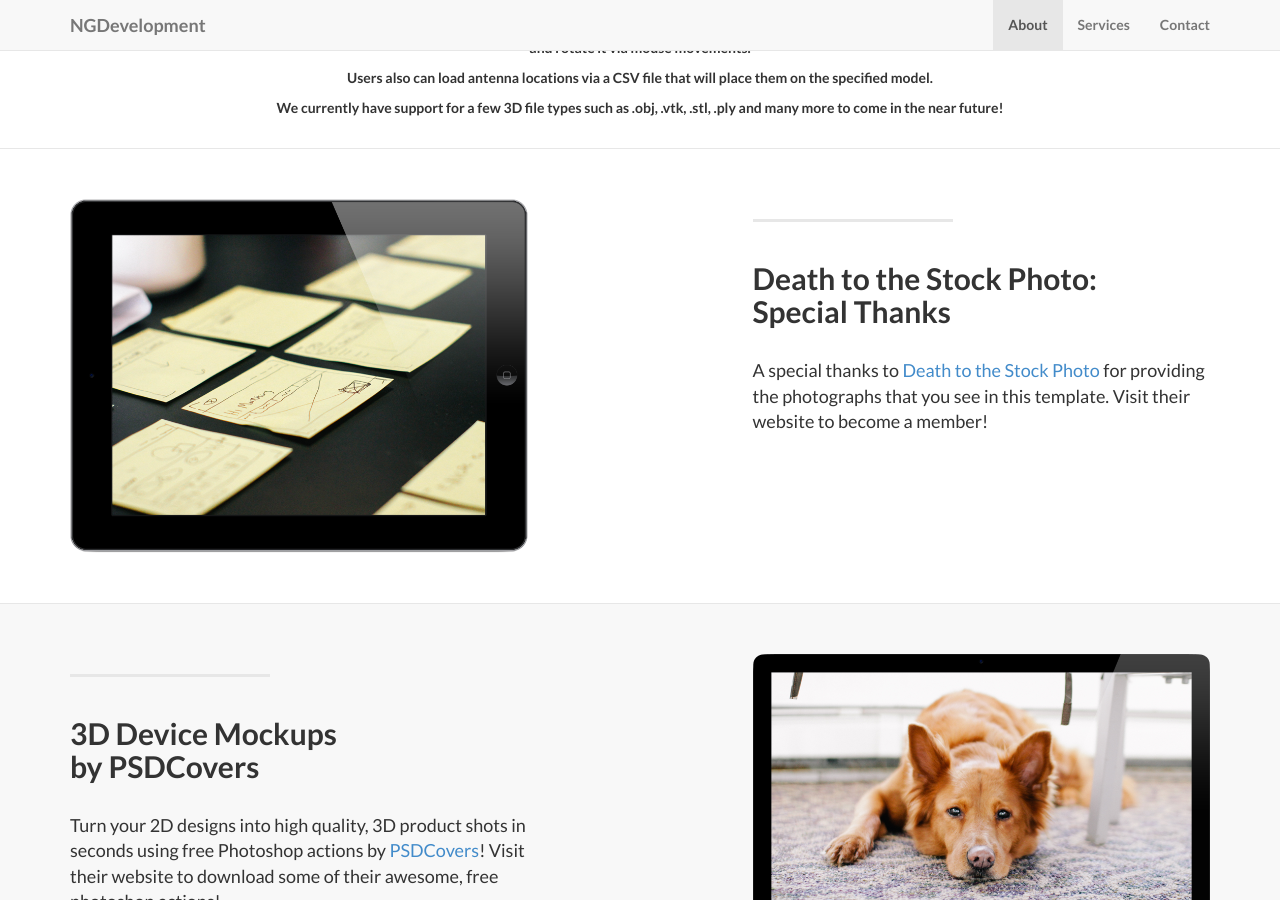
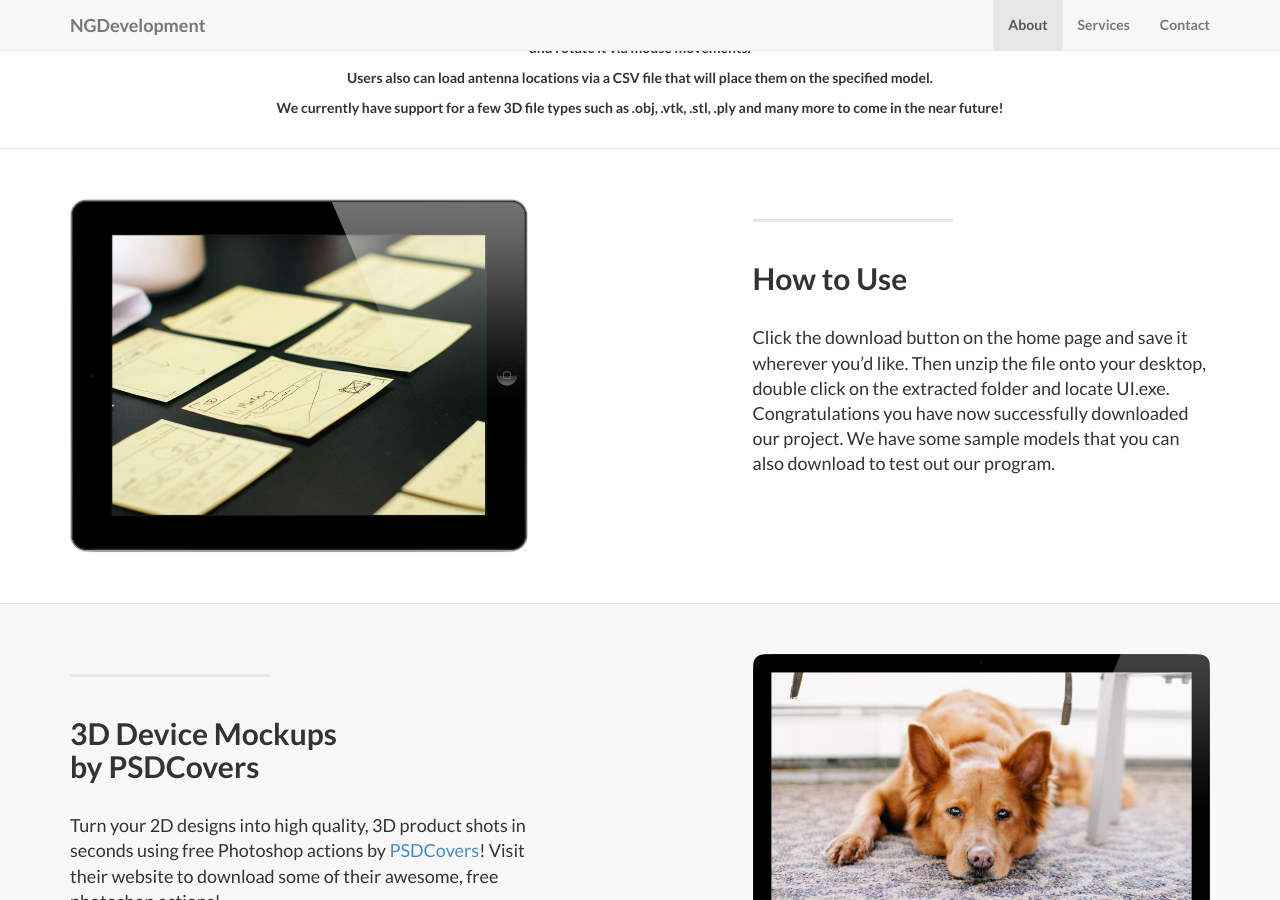
Before and after one commit to NG-Development/NGDevelopmentLP, a Jekyll site: the page built from index.html, in a window 1280 px wide and 900 px high, scrolled down 912 px. Built offline with Jekyll 4.4.1, drawn with Linux system fonts in a browser that asks for light colours; nearby versions of some CDN libraries; library files that are not in the unit come from our copies.

Commit message:
update markdown

```diff
--- a/_posts/2014-09-21-services-1.markdown
+++ b/_posts/2014-09-21-services-1.markdown
@@ -2,7 +2,7 @@
 layout: default
 img: ipad.png
 category: Services
-title: Death to the Stock Photo:<br>Special Thanks
+title: How to Use
 description: |
 ---
-  A special thanks to [Death to the Stock Photo](http://join.deathtothestockphoto.com/) for providing the photographs that you see in this template.  Visit their website to become a member!
+  Click the download button on the home page and save it wherever you'd like. Then unzip the file onto your desktop, double click on the extracted folder and locate UI.exe. Congratulations you have now successfully downloaded our project. We have some sample models that you can also download to test out our program.
```
